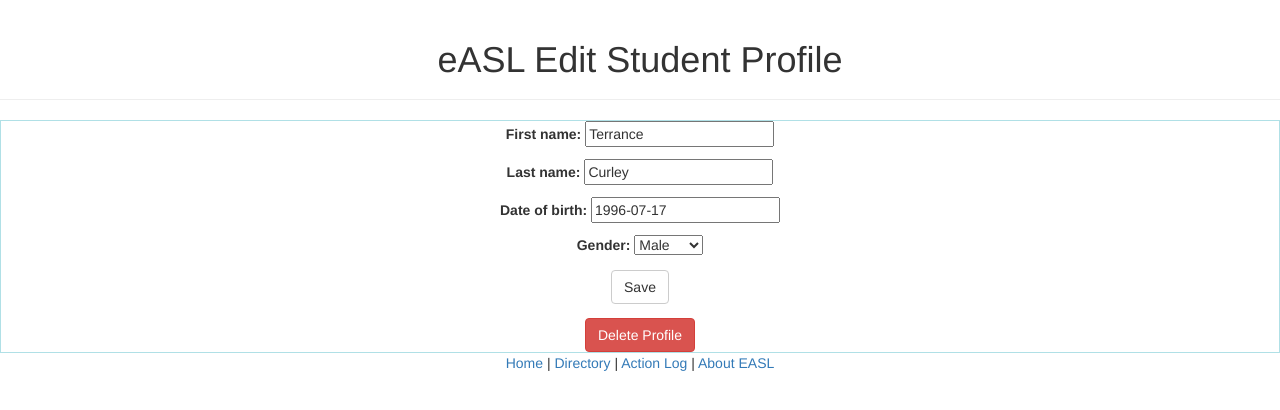
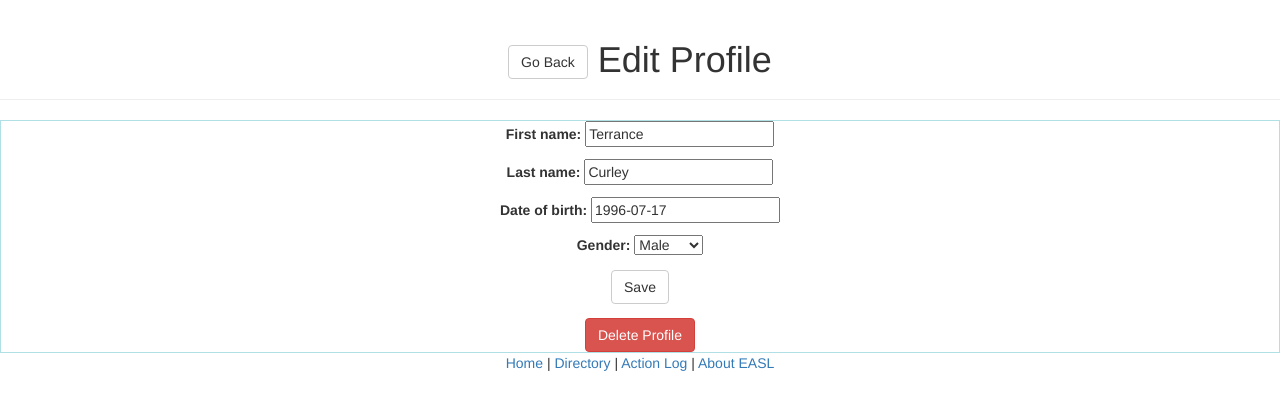
Before and after one commit to curleyt1/EASL, a Django app: page /edit_page/1/ in a window 1280 px wide. Shown: the top 410 px of the page. Run offline with Django 3.2, Linux system fonts and the light colour scheme; data comes from the database, SQL or seed files in the repository; some libraries are stand-ins or nearby versions.

Commit message:
Use Django URL links for all navigation buttons.
Replaced registration button on start page, and edit button on profile
page with simple links and removed unneccessary javascript

```diff
--- a/easl/webApp/templates/edit_page.html
+++ b/easl/webApp/templates/edit_page.html
@@ -20,7 +20,10 @@
 {% endif %}
 
 <div class="page-header">
-  <h1 class="text-center">eASL Edit Student Profile</h1>
+  <h1 class="text-center">
+    <a class="btn btn-default" href="{% url 'student_detail' student.id %}";>Go Back</a>
+    Edit Profile
+  </h1>
 </div>
 
 <div id='form'>
@@ -29,12 +32,6 @@
     {{ form.as_p }}
     <input class="btn btn-default" type="submit" value="Save"/>
   </form>
-  <a class="btn btn-danger" onclick="gotoDelete()">Delete Profile</a>
+  <a class="btn btn-danger" href="{% url 'delete_student' student.id %}";>Delete Profile</a>
 </div>
-
-<script>
-  function gotoDelete(){
-    window.location.href = '{% url 'delete_student' student.id %}';
-  }
-</script>
 {% endblock %}
--- a/easl/webApp/templates/start_page.html
+++ b/easl/webApp/templates/start_page.html
@@ -22,12 +22,9 @@ Please select a student to start:
 	</select>
 </div>
 <a class="btn btn-primary" onclick = "gotoStudent()" style="margin-top:5px;">Log In</a>
-<a class="btn btn-default" onclick = "gotoRegistration()" style="margin-top:5px;">New Student</a>
+<a class="btn btn-default" href="{% url 'registration_page' %}"; style="margin-top:5px;">New Student</a>
 
 <script>
-	function gotoRegistration(){
-		window.location.href = '{% url 'registration_page' %}';
-	}
 	function gotoStudent(){
 		var student_id = document.getElementById("studentDropDown").value;
 		var url = '{% url 'student_detail' 999 %}'.replace (999, student_id);
```
Also changed, not shown: easl/webApp/templates/student_detail.html (+3 -6 lines).
